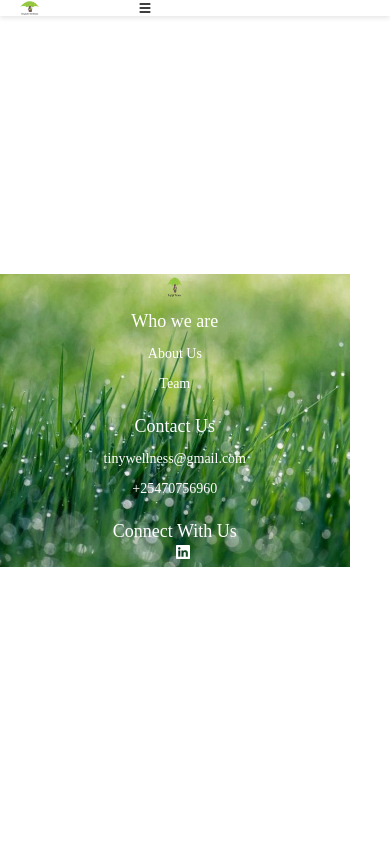
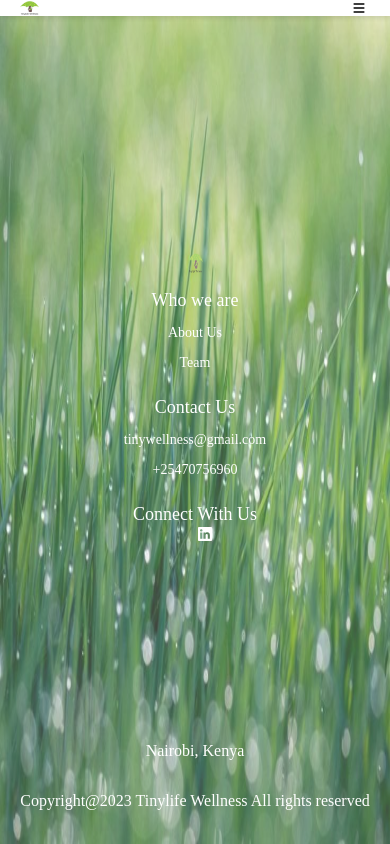
Before and after one commit to akirachix/Neza-Informational, a React (Create React App) app in the folder neza-informationa-lwebsite/: page / in a window 390 px wide. Built offline with nearby package versions, Linux system fonts and the light colour scheme.

Commit message:
made changes to the media queries for the different screen sizes

```diff
--- a/neza-informationa-lwebsite/src/components/Navigation/style.css
+++ b/neza-informationa-lwebsite/src/components/Navigation/style.css
@@ -103,4 +103,10 @@
     .navbar-links.open {
       display: flex;
     }
+    .navbar {
+      display: flex;
+      align-items: center;
+      gap: 60%;
+      color: black;
+    }
   }
--- a/neza-informationa-lwebsite/src/components/footer/style.css
+++ b/neza-informationa-lwebsite/src/components/footer/style.css
@@ -2,13 +2,15 @@
     background-image: url(/public/images/footer1.jpeg);
     color: white;
     padding: 18px 0;
-    background-position: center;
+    background-position: 0;
     background-repeat: no-repeat;
-    background-size: 100vw;
+    background-size: 100% 100%;
+    opacity: 0.75;
     margin-top: 5%;
     font-family: 'Nunito';
     bottom: 0;
     position:fixed;
+    width: 100%;
   }
   .footer-menu {
     list-style: none;
@@ -42,16 +44,24 @@
   .icons{
     margin-left: 25%;
   }
-  /* Media Queries */
+  @media(max-width:1341){
+    .footer-menu img {
+      width: 100%;
+
+
+    }
+  }
   @media (max-width: 768px) {
     .footer-menu {
-      grid-template-columns: repeat(2, 1fr);
+      grid-template-columns: repeat(4, 1fr);
+      font-size: 20px;
     }
     .footer-menu li {
       margin-right: 20px;
+
     }
     .footer-menu img {
-      width: 50%;
+      width: 100%;
       margin-left: 10px;
     }
     .footer-menu a {
@@ -63,6 +73,12 @@
     .footer-menu li img{
       height: 20px;
       width: 15px;
+    }
+    .footer2 {
+      display: flex;
+      justify-content: center;
+      align-items: center;
+      gap: 10%;
     }
   }
   @media (max-width: 480px) {
@@ -81,7 +97,7 @@
       margin-bottom: 10px;
     }
     .footer-menu img {
-      width: 70%;
+      width: 100%;
       margin-left: 0;
     }
     .footer-menu a {
@@ -94,4 +110,23 @@
       flex-direction: column;
       gap: 5%;
     }
+
   }
+  @media (max-width: 480px){
+
+    .footer {
+      background-image: url(/public/images/footer1.jpeg);
+      color: white;
+      padding: 18px 0;
+      background-position: 0;
+      background-repeat: no-repeat;
+      background-size: 100% 100%;
+      /* background-size: 100vw; */
+      object-fit: cover;
+      margin-top: 5%;
+      font-family: 'Nunito';
+      bottom: 0;
+      position:fixed;
+      width: 100%;
+    }
+  }
```
